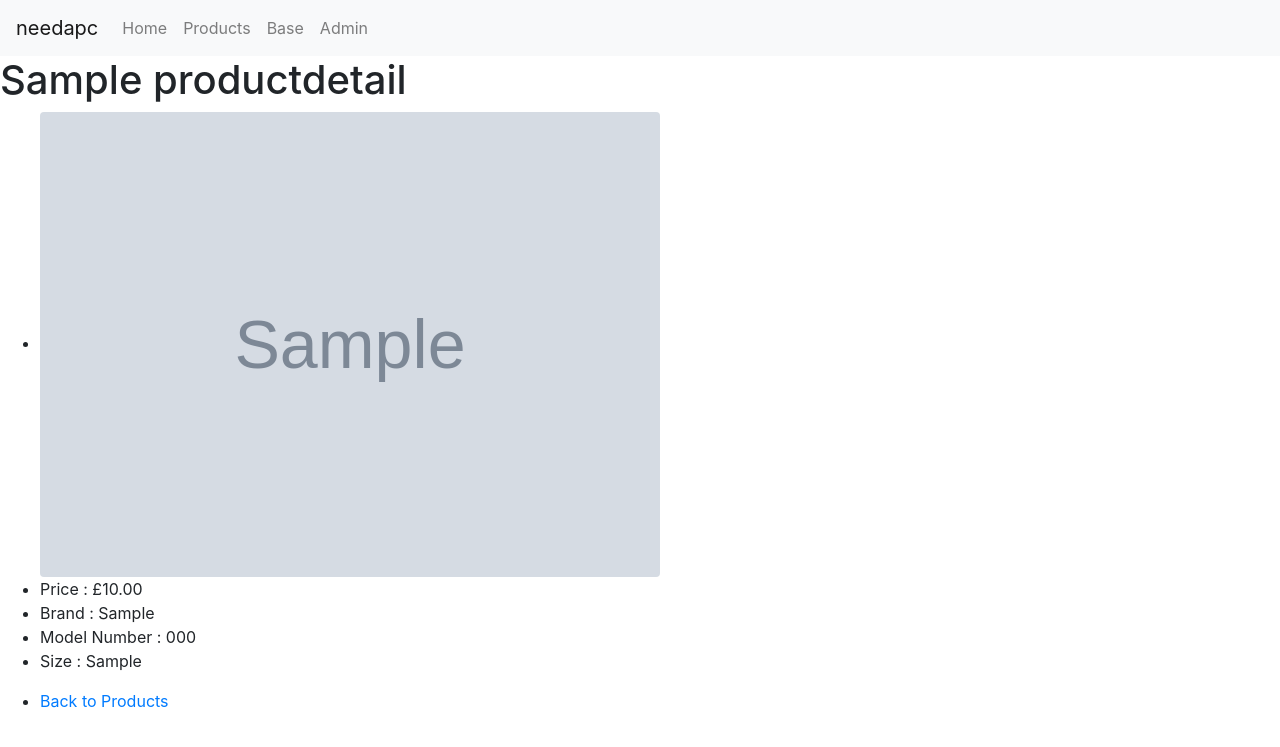
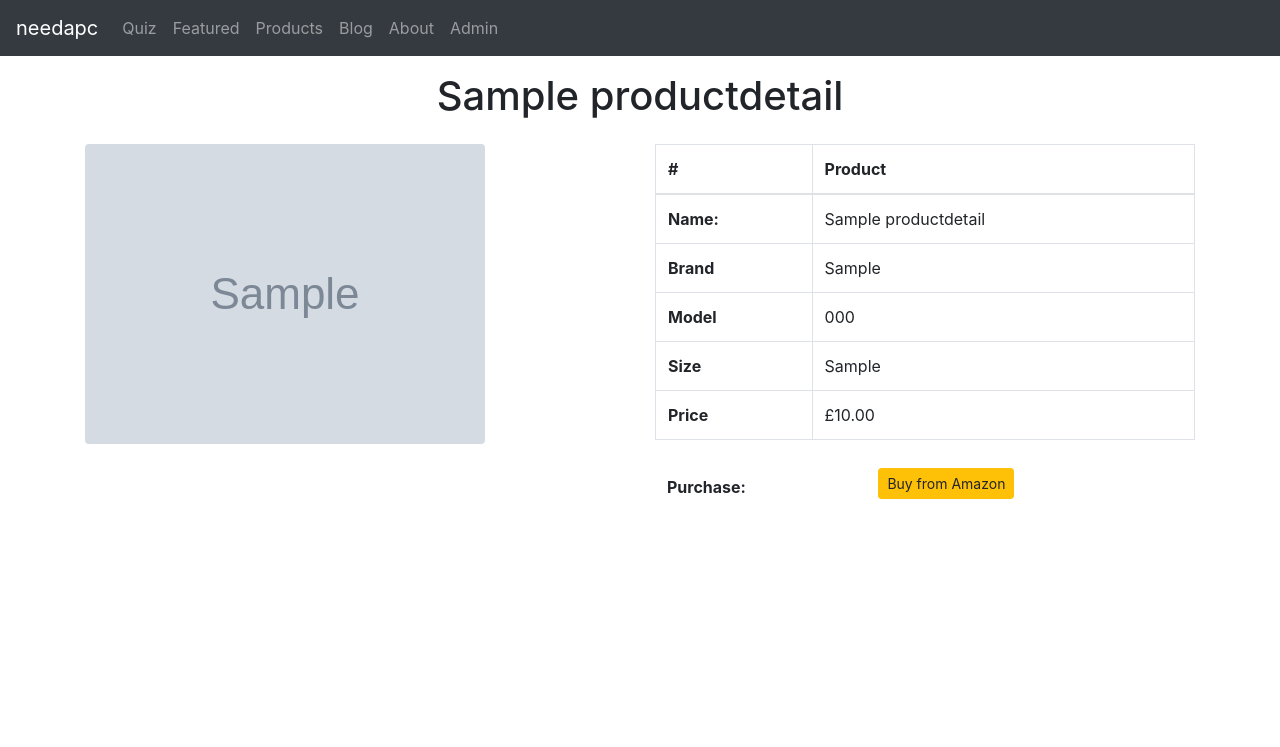
Before and after one commit to sgs22/needapc, a Django app: page /products/1/ in a window 1280 px wide. Shown: the top 747 px of the page. Run offline with Django 3.2, Linux system fonts and the light colour scheme; tables that the repository leaves empty hold one stand-in row (values such as "Sample post"); grey boxes marked "Sample" are stand-in pictures; lists and menus that the app fills with data are empty; some libraries are stand-ins or nearby versions.

Commit message:
update details

```diff
--- a/templates/base.html
+++ b/templates/base.html
@@ -14,16 +14,19 @@
 </head>
 
 <body>
-  <nav class="navbar navbar-expand-sm navbar-light bg-light">
-    <a class="navbar-brand" href="#">needapc</a>
+  <nav class="navbar navbar-expand-sm navbar-dark bg-dark">
+    <a class="navbar-brand" href="/">needapc</a>
     <button class="navbar-toggler" type="button" data-toggle="collapse" data-target="#navbarNavAltMarkup" aria-controls="navbarNavAltMarkup" aria-expanded="false" aria-label="Toggle navigation">
       <span class="navbar-toggler-icon"></span>
     </button>
     <div class="collapse navbar-collapse" id="navbarNavAltMarkup">
       <div class="navbar-nav">
-        <a class="nav-link" href="/">Home <span class="sr-only">(current)</span></a>
+        <!-- <a class="nav-link" href="/">Home <span class="sr-only">(current)</span></a> -->
+        <a class="nav-link" href="/quiz/">Quiz</a>
+        <a class="nav-link" href="/featured/">Featured</a>
         <a class="nav-link" href="/products/">Products</a>
-        <a class="nav-link" href="/base/">Base</a>
+        <a class="nav-link" href="/blog/">Blog</a>
+        <a class="nav-link" href="/about/">About</a>
         <a class="nav-link" href="/admin/">Admin</a>
       </div>
     </div>
--- a/templates/products/detail.html
+++ b/templates/products/detail.html
@@ -2,33 +2,63 @@
 {% load static %}
 
 {% block content %}
+<div class="row p-3">
+    <div class="mx-auto">
+        <h1>{{ object.name }}</h1>
+    </div>
+</div>
 
+<div class="container">
+    <div class="row">
+      <div class="col">
+        <div class="mx-auto">
+            {% if object.image %}
+            <img src="{{ object.image.url }}" class="img-fluid rounded"alt="{{ object.name }}">
+            {% endif %}
+        </div>
+      </div>
+      <div class="col">
+        <table class="table table-bordered">
+            <thead>
+              <tr>
+                <th scope="col">#</th>
+                <th scope="col">Product</th>
+              </tr>
+            </thead>
+            <tbody>
+              <tr>
+                <th scope="row">Name: </th>
+                <td>{{ object.name }}</td>
+              </tr>
+              <tr>
+                <th scope="row">Brand</th>
+                <td>{{ object.brand }}</td>
+              </tr>
+              <tr>
+                <th scope="row">Model</th>
+                <td>{{ object.modelnumber }}</td>
+              </tr>
+              <tr>
+                <th scope="row">Size</th>
+                <td>{{ object.size }}</td>
+              </tr>
+              <tr>
+                <th scope="row">Price</th>
+                <td>£{{ object.price }}</td>
+              </tr>
+            </tbody>
+          </table>
+          <table class="table table-borderless">
+            <thead>
+              <tr>
+                <th scope="col">Purchase:</th>
+                <th><button type="button" class="btn btn-primary btn-warning btn-sm">Buy from Amazon</button></th>
+              </tr>
+            </thead>
+            </tbody>
+          </table>
+      </div>
+    </div>
+</div>
 
-<h1>{{ object.name }}</h1>
-
-<ul>
-    {% if object.image %}
-    <li>
-        <img src="{{ object.image.url }}" class="img-fluid rounded" width="50%" alt="{{ object.name }}">
-    </li>
-    {% endif %}
-    <li>
-        <a>Price : £{{ object.price }}</a>
-    </li>
-    <li>
-        <a>Brand : {{ object.brand }}</a>
-    </li>
-    <li>
-        <a>Model Number : {{ object.modelnumber }}</a>
-    </li>
-    <li>
-        <a>Size : {{ object.size }}</a>
-    </li>
-</ul>
-
-<ul>
-    <li>
-        <a href="/products/">Back to Products</a>
-    </li>
-</ul>
 {% endblock %}
```
Also changed, not shown: templates/products/products.html (+5 -29 lines).
